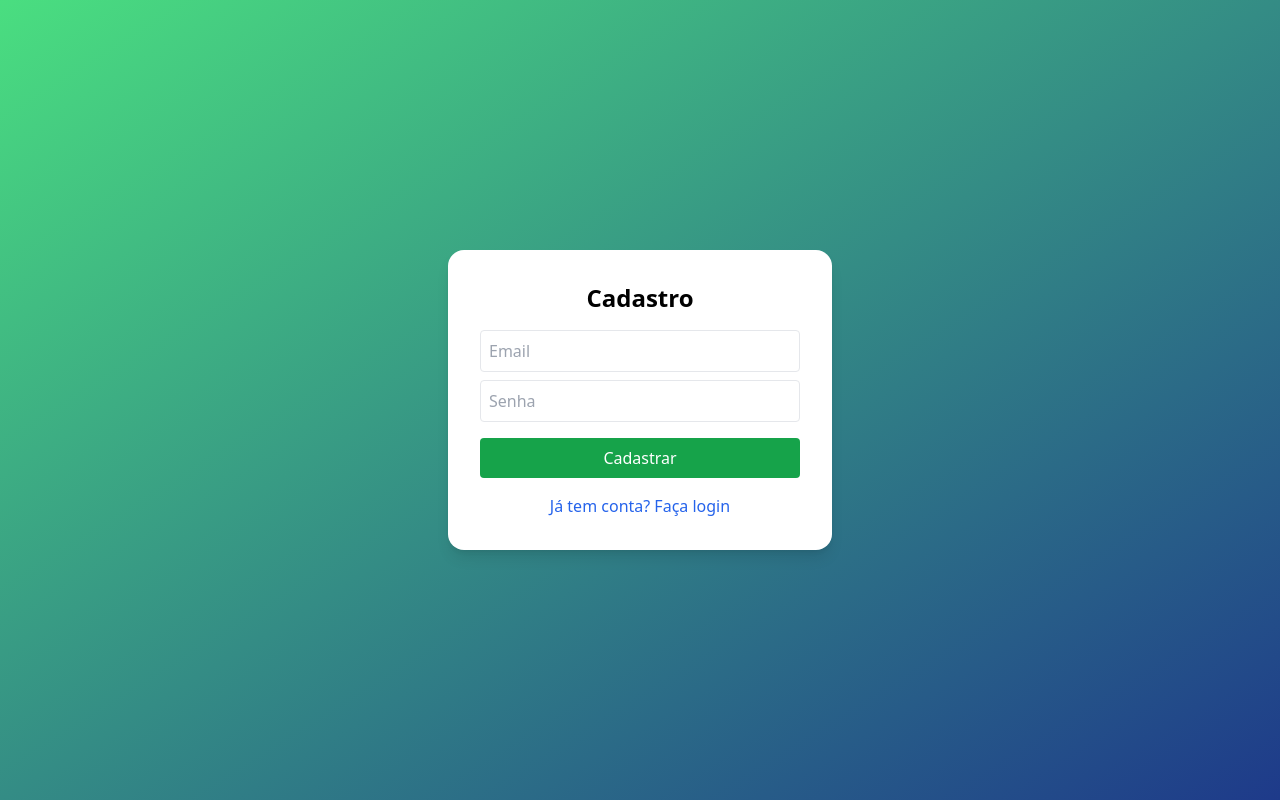
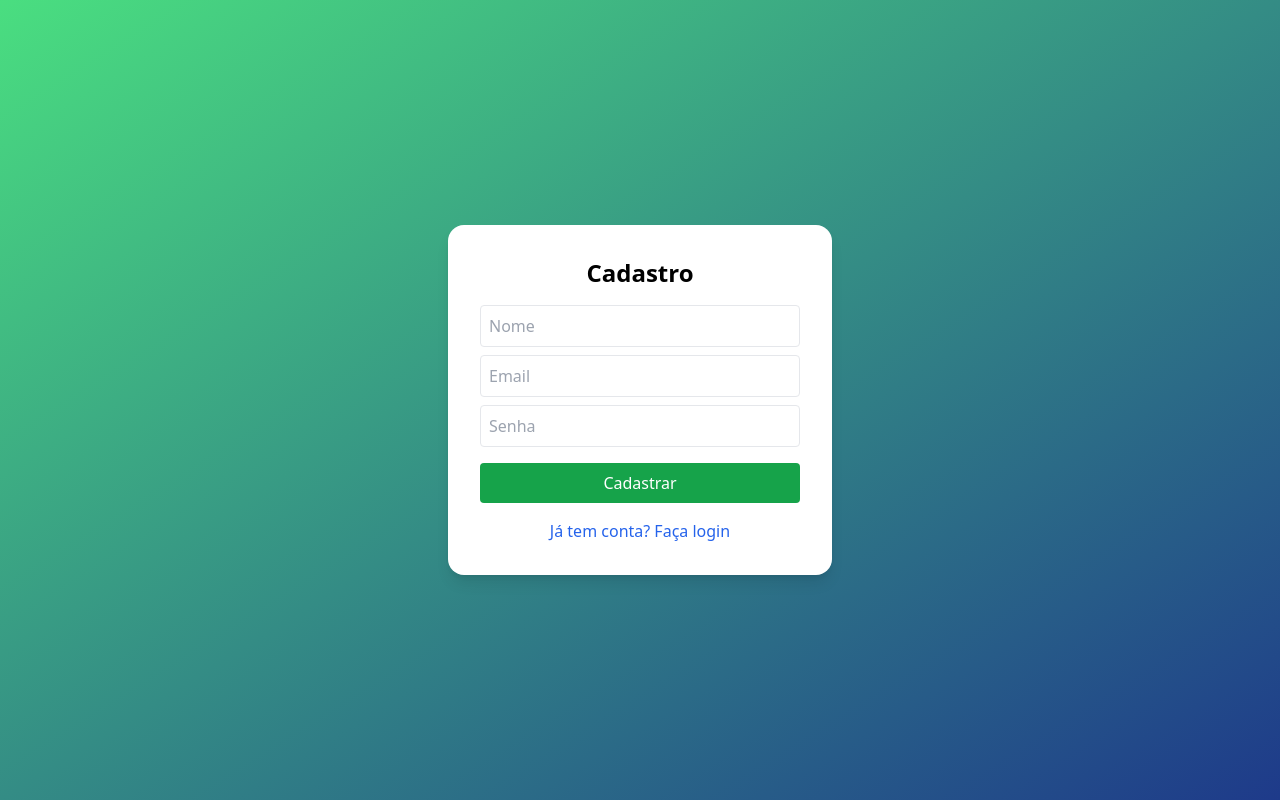
Before and after one commit to G2Martins/CalendarioWeb, an Angular app in the folder FrontEnd-angular/: page /register in a window 1280 px wide. Built offline with nearby package versions, Linux system fonts and the light colour scheme.

Commit message:
feat: Register Files

```diff
--- a/FrontEnd-angular/src/app/pages/register/register.component.html
+++ b/FrontEnd-angular/src/app/pages/register/register.component.html
@@ -1,10 +1,15 @@
 <div class="flex items-center justify-center h-screen bg-gradient-to-br from-green-400 to-blue-900">
   <div class="bg-white p-8 rounded-2xl shadow-lg w-96">
     <h2 class="text-center text-2xl font-semibold">Cadastro</h2>
-      <input class="w-full p-2 mt-4 border rounded" [(ngModel)]="email" placeholder="Email" type="email">
-      <input class="w-full p-2 mt-2 border rounded" [(ngModel)]="password" placeholder="Senha" type="password">
+
+    <input class="w-full p-2 mt-4 border rounded" [(ngModel)]="nome" placeholder="Nome" type="text">
+    <input class="w-full p-2 mt-2 border rounded" [(ngModel)]="email" placeholder="Email" type="email">
+    <input class="w-full p-2 mt-2 border rounded" [(ngModel)]="senha" placeholder="Senha" type="password">
+
     <p *ngIf="errorMessage" class="text-red-500 text-sm mt-2">{{ errorMessage }}</p>
+
     <button (click)="register()" class="w-full bg-green-600 text-white p-2 mt-4 rounded">Cadastrar</button>
+
     <p class="text-center mt-4">
       <a routerLink="/login" class="text-blue-600">Já tem conta? Faça login</a>
     </p>
--- a/FrontEnd-angular/src/app/pages/register/register.component.ts
+++ b/FrontEnd-angular/src/app/pages/register/register.component.ts
@@ -1,22 +1,26 @@
 import { Component } from '@angular/core';
 import { Router } from '@angular/router';
 import { AuthService } from 'src/app/services/auth.service';
+
 @Component({
   selector: 'app-register',
   templateUrl: './register.component.html',
   styleUrls: ['./register.component.css']
 })
 export class RegisterComponent {
+  nome = '';
   email = '';
-	password = '';
+  senha = '';
   errorMessage = '';
 
-	constructor(private authService: AuthService, private router: Router) { }
+  constructor(private authService: AuthService, private router: Router) {}
 
   register() {
-		this.authService.register({ email: this.email, password: this.password }).subscribe(
-			() => this.router.navigate(['/login']),
-			() => this.errorMessage = 'Erro ao criar usuário!'
-		);
+    const userData = { nome: this.nome, email: this.email, senha: this.senha };
+
+    this.authService.register(userData).subscribe({
+      next: () => this.router.navigate(['/login']),
+      error: () => this.errorMessage = 'Erro ao criar usuário!'
+    });
   }
 }
--- a/FrontEnd-angular/src/app/services/auth.service.ts
+++ b/FrontEnd-angular/src/app/services/auth.service.ts
@@ -10,7 +10,7 @@ const API_URL = 'http://localhost:8080/api/users';
 export class AuthService {
   constructor(private http: HttpClient) { }
 
-	register(user: any): Observable<any> {
+  register(user: { nome: string; email: string; senha: string }): Observable<any> {
     return this.http.post(`${API_URL}`, user);
   }
 
```
Lines whose indentation alone changed are shown as unchanged.
